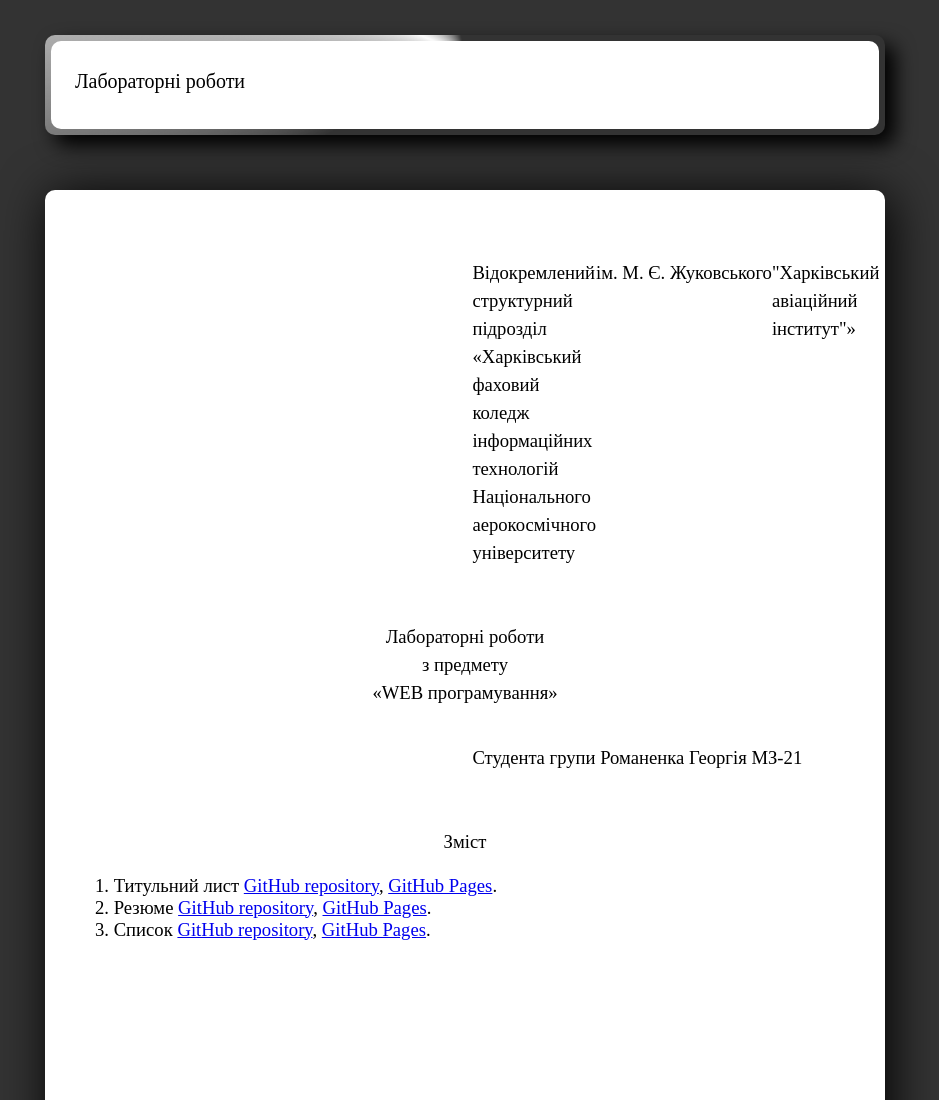
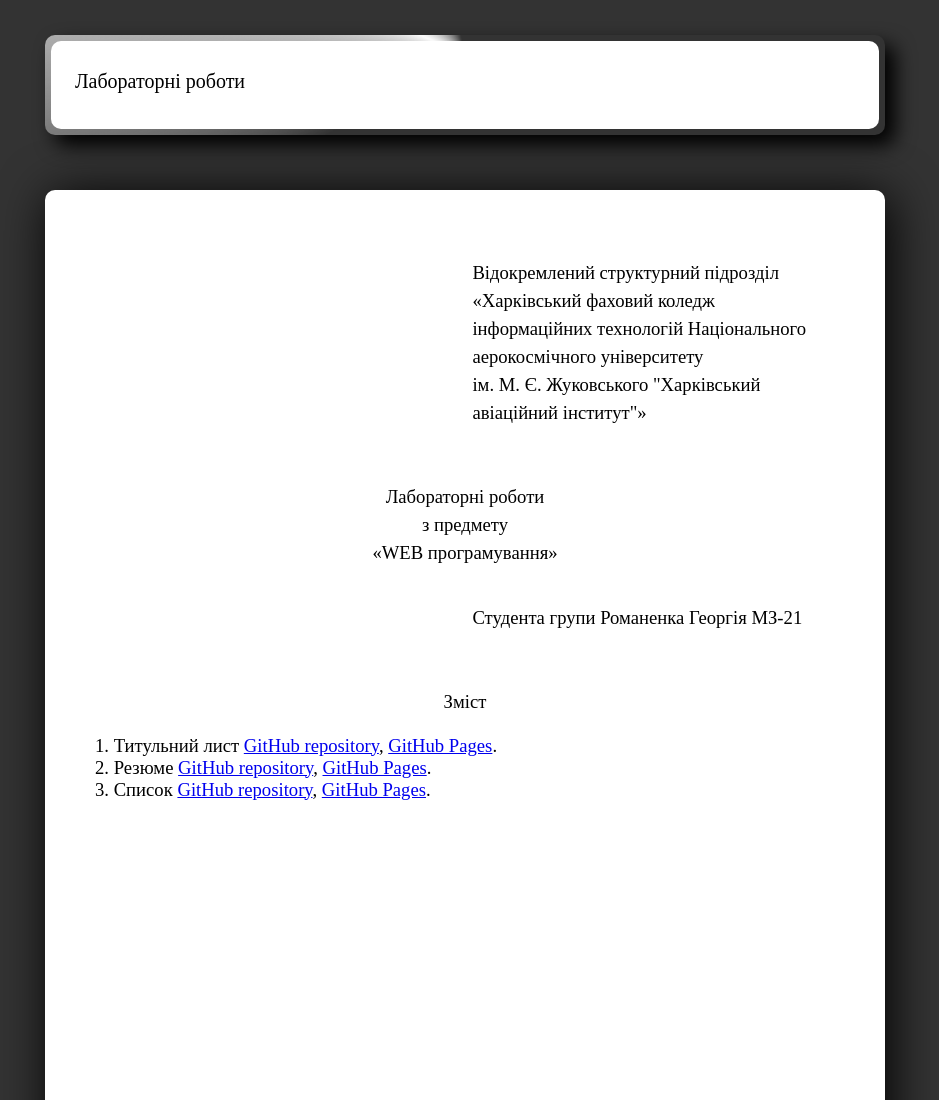
Before and after one commit to adm1nsys/lab, a plain HTML site: page index.html in a window 1280 px wide. Shown: the top 1100 px of the page, without its empty margins (175-1114 px from the left). Drawn offline with Linux system fonts and the light colour scheme.

Commit message:
Update style.css

```diff
--- a/all styles/style.css
+++ b/all styles/style.css
@@ -50,7 +50,7 @@ body{
 
 /* right - контейнер для right1 */
 .right{
-	display: flex;
+	display: relative;
 	position: relative;
 	text-align: left;
 	line-height: 150%;
@@ -61,7 +61,7 @@ body{
     width: 49%;
 	text-align: left;
 	margin-left: auto;
-	display: flex;
+	display: relative;
 	position: relative;
 	right: 0%;
 	line-height: 150%;
```
